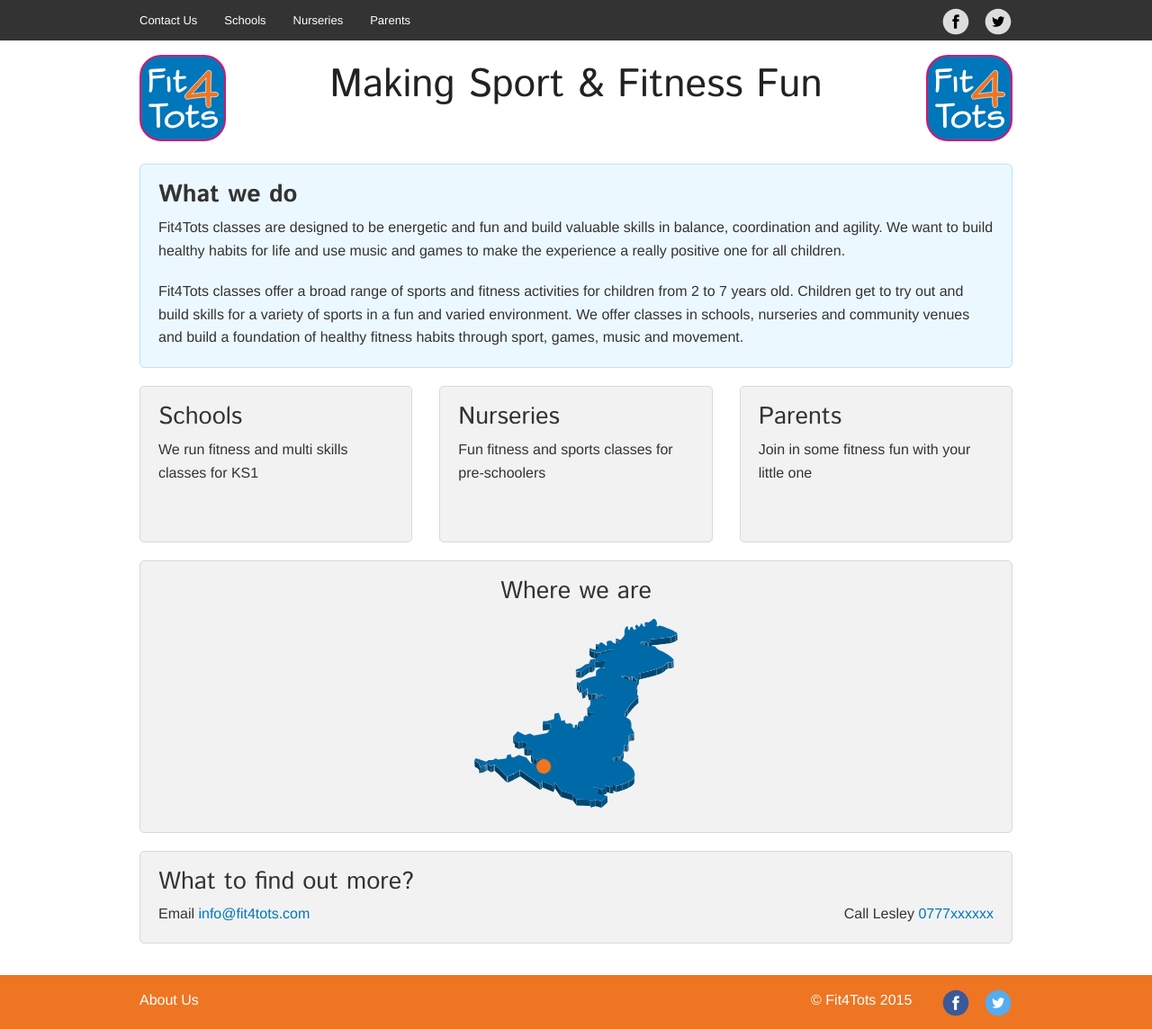
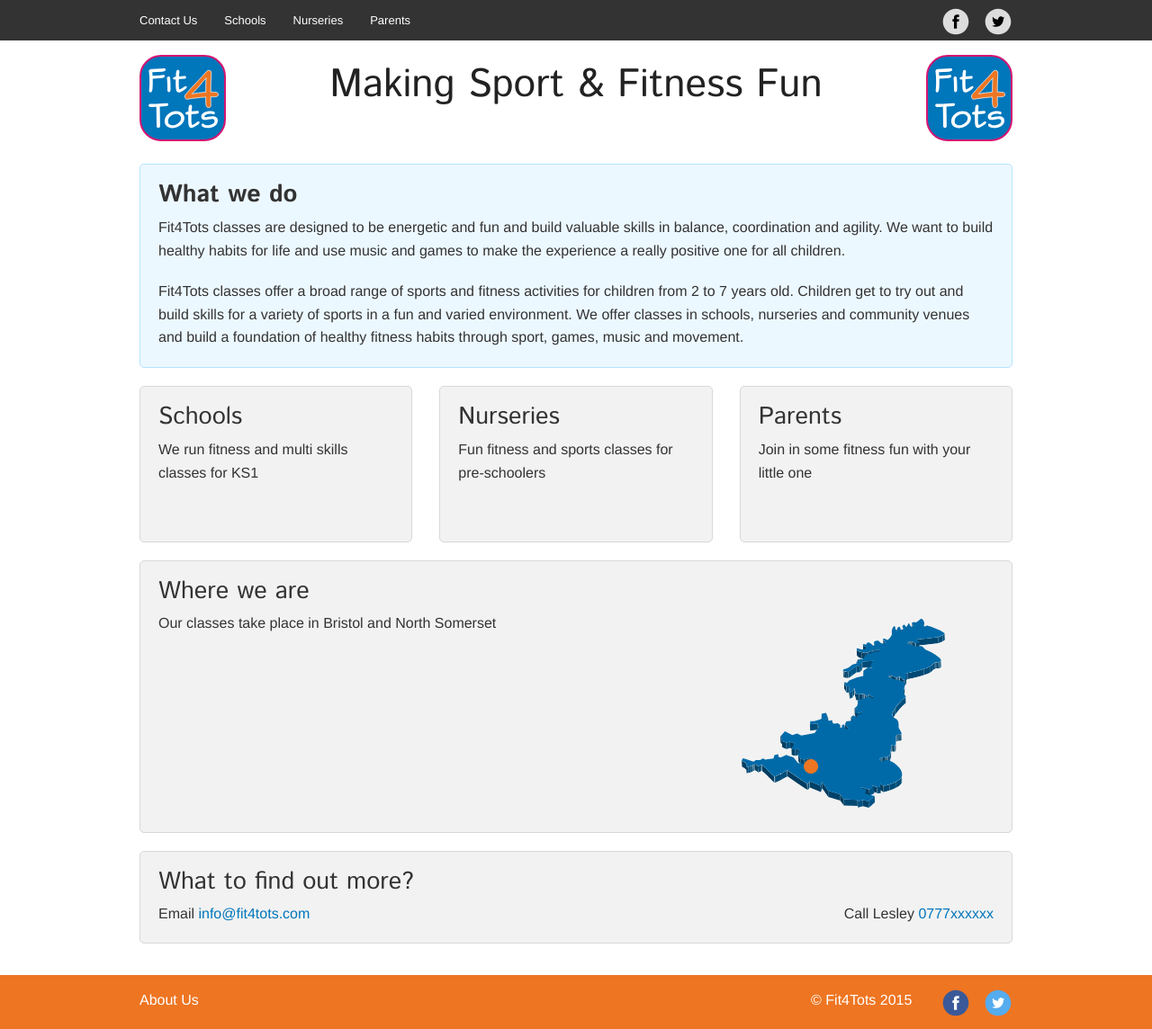
Before and after one commit to fit4tots/fit4tots.github.io, a Jekyll site: the page built from index.html, in a window 1280 px wide. Shown: the whole page at 90% size. Built offline with Jekyll 4.4.1, drawn with Linux system fonts in a browser that asks for light colours.

Commit message:
updating

```diff
--- a/index.html
+++ b/index.html
@@ -43,9 +43,16 @@
   </div>
 </div>
 <div id="location">
-  <div class="panel text-center">
+  <div class="panel">
     <h3>Where we are</h3>
-    <img src="{{ '/images/uk_map.svg' | prepend: site.baseurl }}">
+    <div class="row">
+      <div class="medium-8 columns">
+        Our classes take place in Bristol and North Somerset
+      </div>
+      <div class="medium-4 columns">
+        <img src="{{ '/images/uk_map.svg' | prepend: site.baseurl }}">
+      </div>
+    </div>
   </div>
 </div>
 <div class="panel" id="contact_us">
```
Also changed, not shown: 1 other file.
